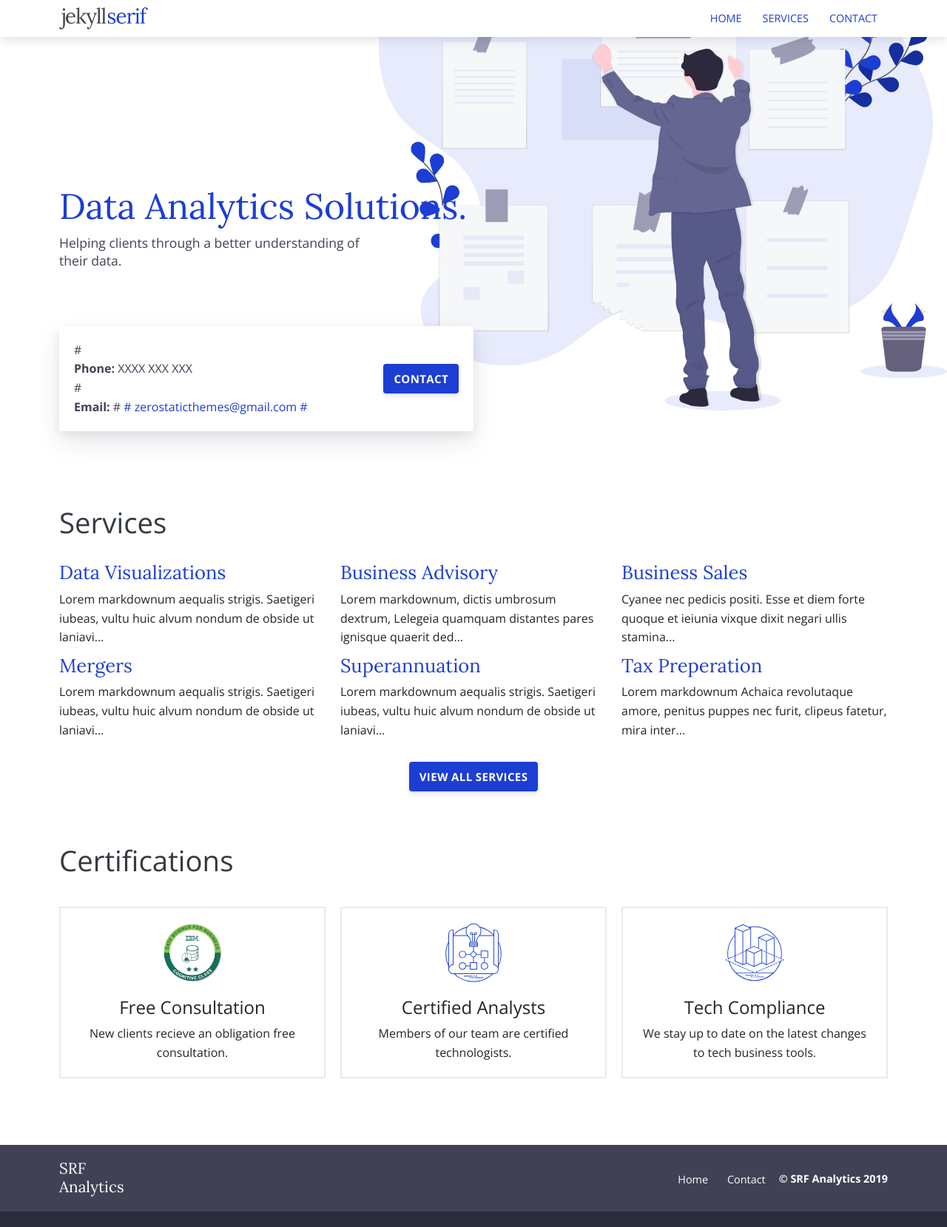
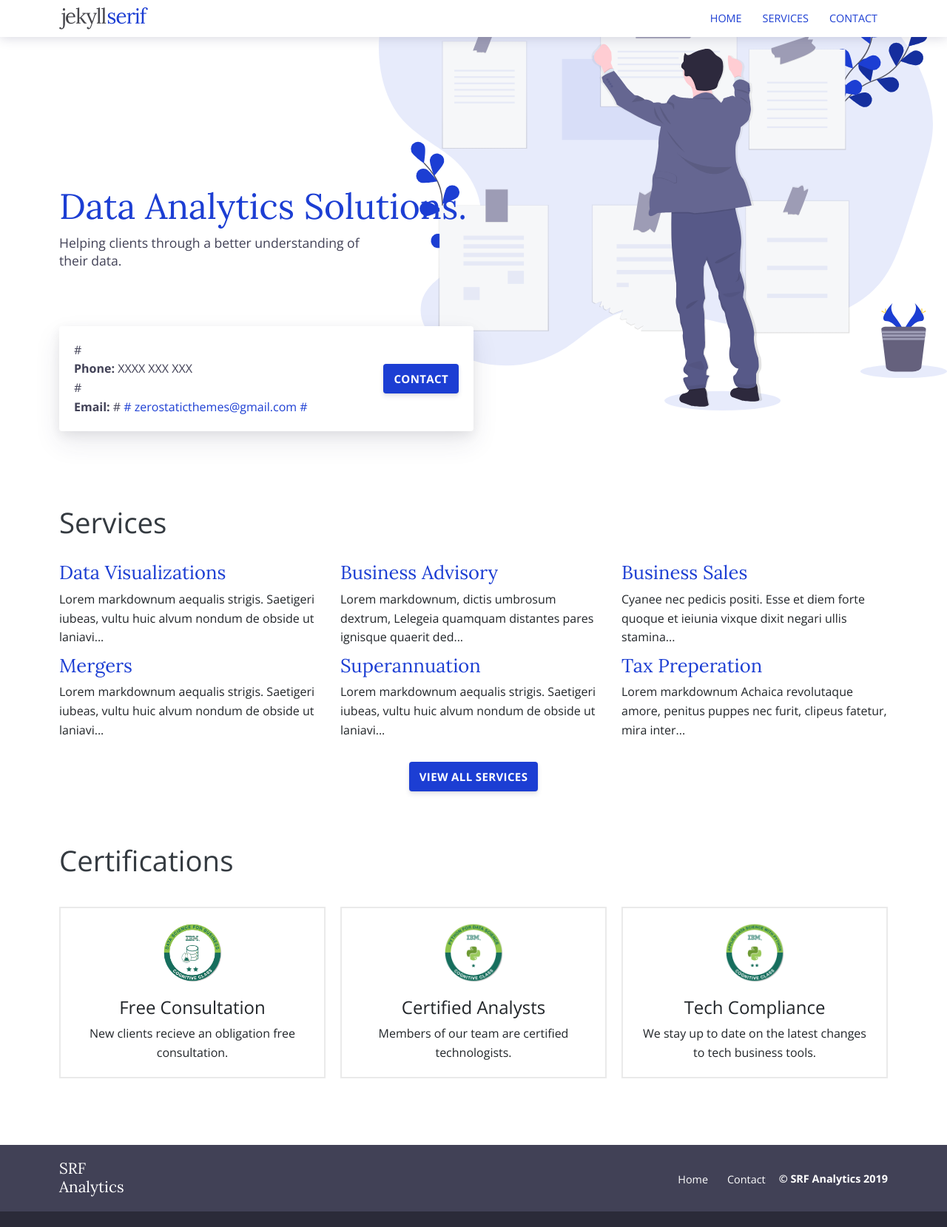
Before and after one commit to SRFAnalytics/srfanalytics.github.io, a Jekyll site: the page built from index.html, in a window 1280 px wide. Shown: the whole page at 74% size. Built offline with Jekyll 4.4.1, drawn with Linux system fonts in a browser that asks for light colours.

Commit message:
Update features.json

```diff
--- a/_data/features.json
+++ b/_data/features.json
@@ -7,11 +7,11 @@
   {
     "title": "Certified Analysts",
     "description": "Members of our team are certified technologists.",
-    "image": "images/features/noun_The Process_1885341.svg"
+    "image": "images/features/python-for-data-science.png"
   },
   {
     "title": "Tech Compliance",
     "description": "We stay up to date on the latest changes to tech business tools.",
-    "image": "images/features/noun_3d modeling_1885342.svg"
+    "image": "images/features/applied-data-science-with-python.png"
   }
 ]
```
